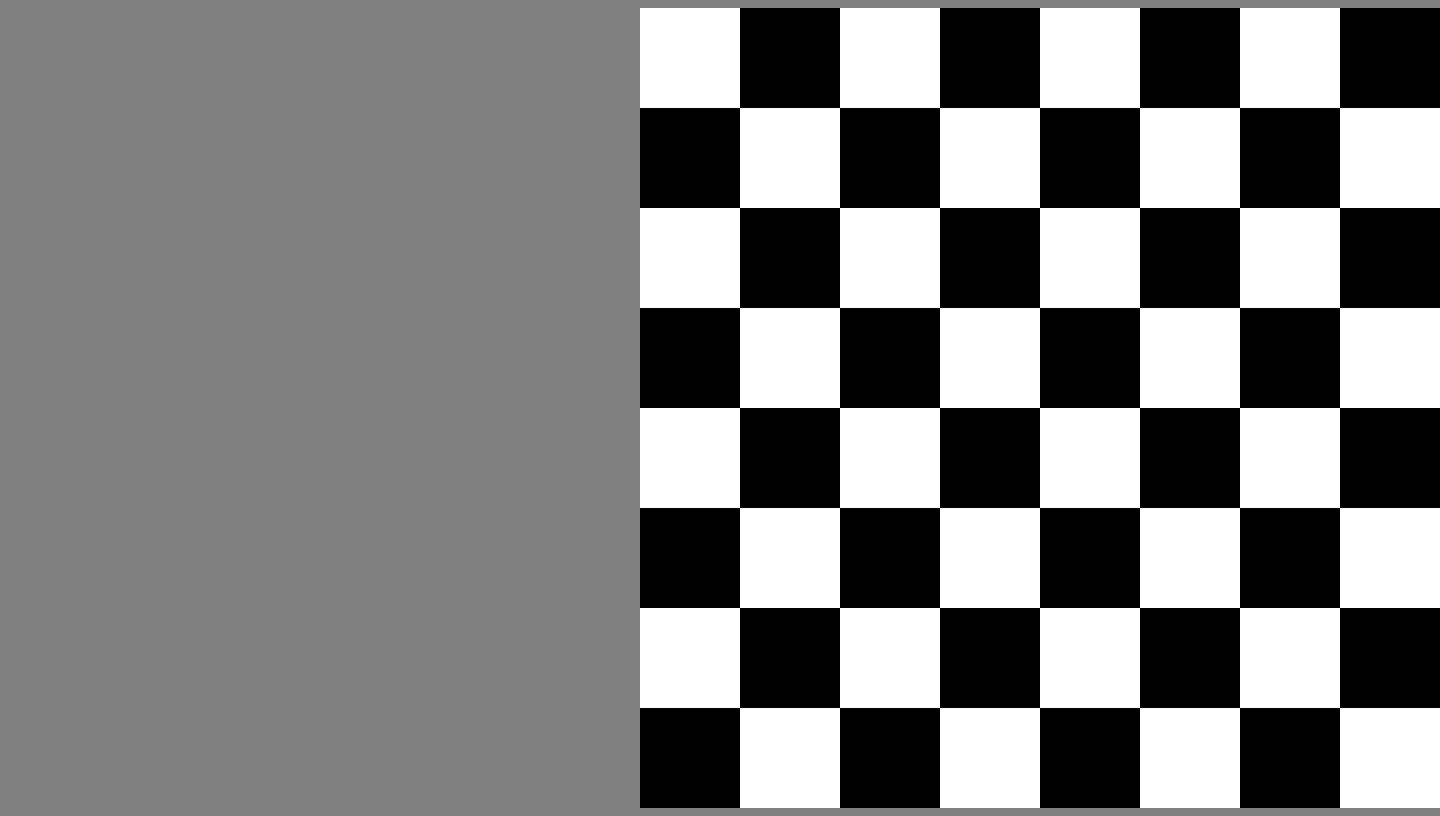
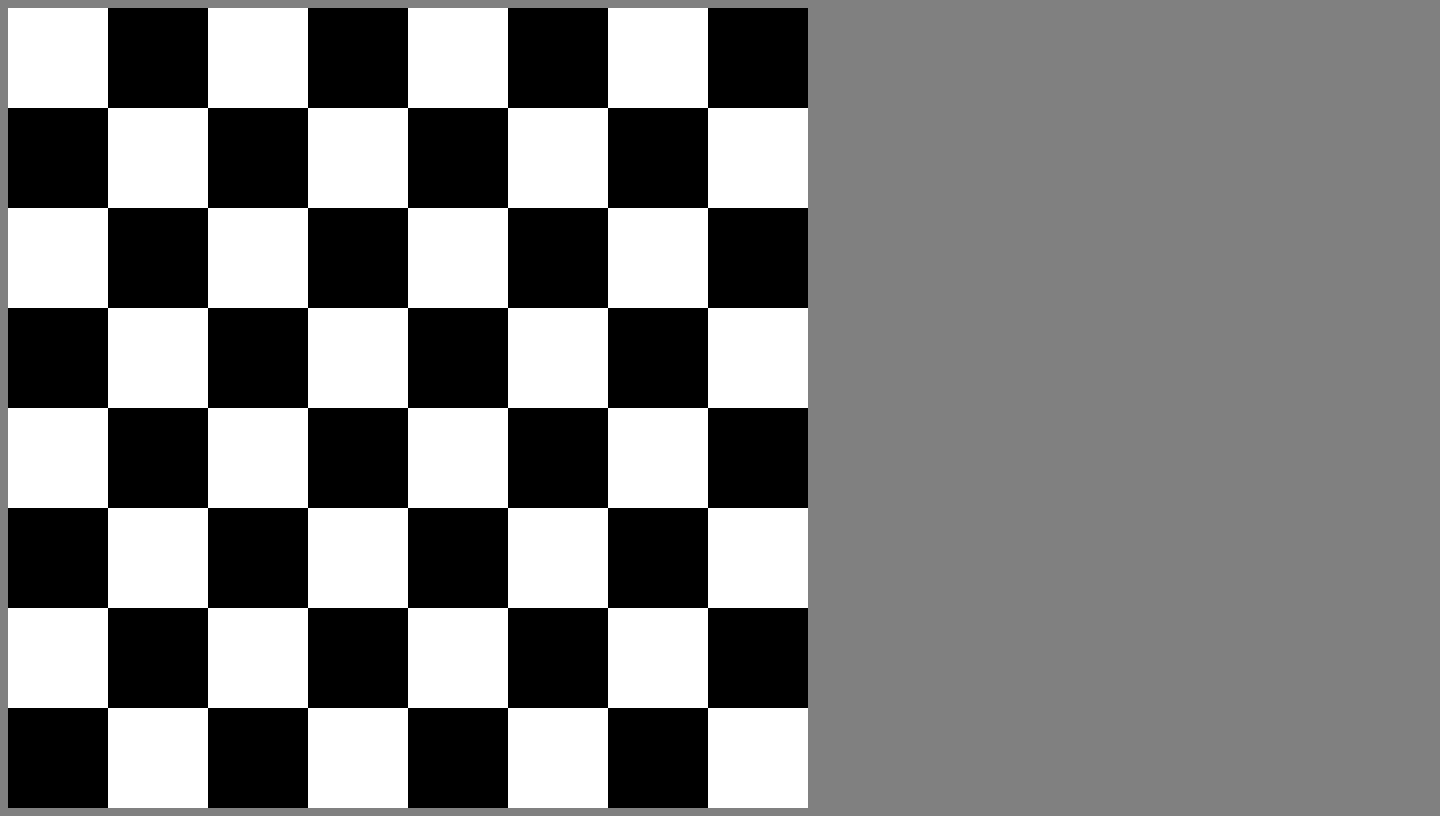
Before and after one commit to Anu-N-A/Chessbox-using-Grid, a plain HTML site: page index.html in a window 1280 px wide. Shown: the whole page, 1440 px wide, since content can reach past the window. Drawn offline with Linux system fonts and the light colour scheme.

Commit message:
Update index.html

```diff
--- a/index.html
+++ b/index.html
@@ -8,8 +8,6 @@
       background-color: gray;
     }
     .container{
-      position: relative;
-      left: 50%;
       width: 800px;
       display: grid;
       grid-template-columns: 1fr 1fr 1fr 1fr 1fr 1fr 1fr 1fr;
@@ -19,7 +17,6 @@
       height: 100px;
       width: 100px;
       background-color: white;
-
     }
     .black{
       height: 100px;
```
